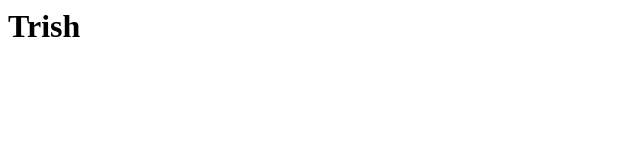
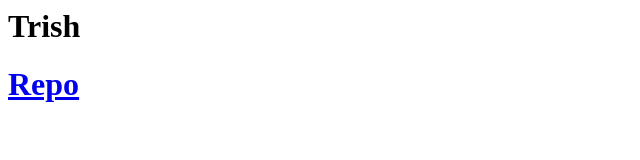
Before and after one commit to trishduce/gittest, a plain HTML site: page index.html in a window 1280 px wide. Shown: the whole page, without its empty margins (0-640 px from the left). Drawn offline with Linux system fonts and the light colour scheme.

Commit message:
Set up GitHub Pages site 2

```diff
--- a/index.html
+++ b/index.html
@@ -1 +1,3 @@
 <h1>Trish<h1>
+
+<a href="https://github.com/trishduce/gittest">Repo</a>
```
Also changed, not shown: 1 other file.
